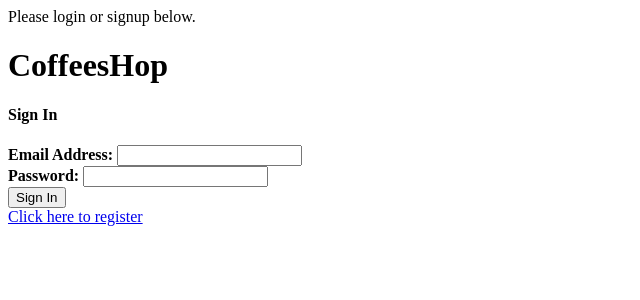
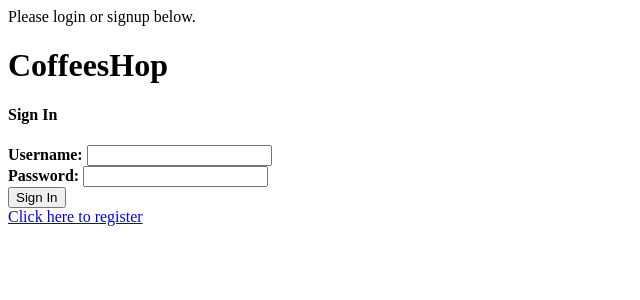
Before and after one commit to emcchen/CoffeesHop-Project, a Flask app: page / in a window 1280 px wide. Shown: the top 300 px of the page, without its empty margins (0-640 px from the left). Run offline with Flask 2, Linux system fonts and the light colour scheme.

Commit message:
Updated fname, lname to username

```diff
--- a/model.py
+++ b/model.py
@@ -10,13 +10,12 @@ class User(db.Model):
     __tablename__ = 'users'
 
     user_id = db.Column(db.Integer, autoincrement=True, primary_key=True)
-    fname = db.Column(db.String(20), nullable=False)
-    lname = db.Column(db.String(20), nullable=False)
+    username = db.Column(db.String(20), nullable=False)
     email = db.Column(db.String(40), nullable=False, unique=True)
     password = db.Column(db.String, nullable=False)
 
     def __repr__(self):
-        return f'<User user_id={self.user_id} fname={self.fname}>'
+        return f'<User user_id={self.user_id} username={self.username}>'
 
 
 class Likes(db.Model):
--- a/server.py
+++ b/server.py
@@ -33,16 +33,21 @@ def register():
 
 #@app.route('/register-user', methods=["POST"])
 #def register_user():
-    email = request.form['email']
-    password= request.form['password']
-    user = get_user_by_email(email)
-    if user:
-        return 'A user already exists with that email.'
-    else:
-        create_user(email, password)
+#    email = request.form['email']
+#    password= request.form['password']
+#    user = get_user_by_email(email)
+#    if user:
+#        return 'A user already exists with that email.'
+#    else:
+#        create_user(email, password)
 
-        return redirect('login-form.html')
+#        return redirect('login-form.html')
 
+@app.route('/reviews')
+def reviews():
+    """Shows individual reviews page"""
+
+    return render_template('reviews.html')
 
 
 
--- a/templates/login.html
+++ b/templates/login.html
@@ -18,8 +18,8 @@ Please login or signup below.
     <form action="/get-user", method='POST'>
         <h4>Sign In</h4>
       <div>
-        <label for="email"><b>Email Address:</b></label>
-        <input type="email" name="email" required />
+        <label for="email"><b>Username:</b></label>
+        <input type="username" name="username" required />
       </div>
       <div>
         <label for="password"><b>Password:</b></label>
--- a/templates/search-results.html
+++ b/templates/search-results.html
@@ -16,8 +16,8 @@
 
 <div class= row>
     {% for bis in business_data['businesses'] %}
+        <A HREF='/reviews'> <b> {{ bis['name'] }} </b> </A>
 
-            <p><b> {{ bis['name'] }} </b></p>
                 <div>
                     {{ bis['categories'][0]['title'] }}
                 </div>
```
Also changed, not shown: crud.py (+7 -3 lines).
